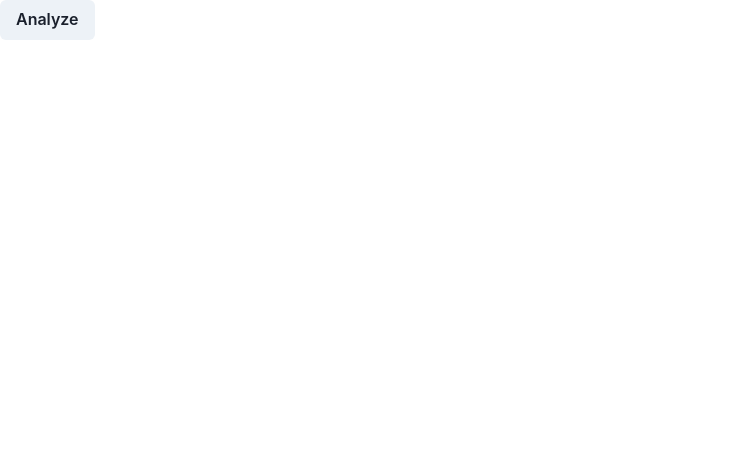
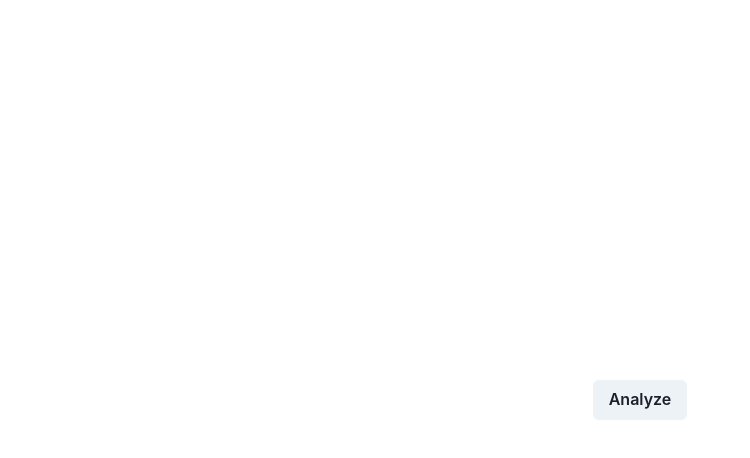
Before and after one commit to julyou/gitgoin, a React (Create React App) app in the folder frontend/: page /dashboard in a window 1280 px wide. Shown: the top 458 px of the page, without its empty margins (0-750 px from the left). Built offline with nearby package versions, Linux system fonts and the light colour scheme; a web font is replaced by a local one.

Commit message:
added api queries

```diff
--- a/frontend/package.json
+++ b/frontend/package.json
@@ -4,12 +4,18 @@
   "private": true,
   "dependencies": {
     "@chakra-ui/react": "^2.4.9",
+    "@fortawesome/fontawesome-svg-core": "^6.2.1",
+    "@fortawesome/free-regular-svg-icons": "^6.2.1",
+    "@fortawesome/free-solid-svg-icons": "^6.2.1",
+    "@fortawesome/react-fontawesome": "^0.2.0",
     "@testing-library/jest-dom": "^5.16.5",
     "@testing-library/react": "^13.4.0",
     "@testing-library/user-event": "^13.5.0",
     "axios": "^1.2.3",
+    "font-awesome": "^4.7.0",
     "react": "^18.2.0",
     "react-dom": "^18.2.0",
+    "react-icons": "^4.7.1",
     "react-router": "^6.7.0",
     "react-router-dom": "^6.7.0",
     "react-scripts": "5.0.1",
--- a/frontend/src/App.js
+++ b/frontend/src/App.js
@@ -3,6 +3,7 @@ import Login from './pages/Login'
 import Analyze from './components/Analyze'
 import Dashboard from './pages/Dashboard'
 import Poster from './components/Poster'
+import Topic from './components/Topic'
 
 import { Routes, Route, Navigate } from 'react-router-dom';
 
@@ -14,6 +15,7 @@ function App() {
       <Route path="analyze" element={<Analyze />} />
       <Route path="dashboard" element={<Dashboard />} />
       <Route path="poster" element={<Poster />} />
+      <Route path="topic" element={<Topic />} />
 
     </Routes>
   );
--- a/frontend/src/components/Poster.css
+++ b/frontend/src/components/Poster.css
@@ -2,7 +2,7 @@
 @import url('https://fonts.googleapis.com/css2?family=Roboto:wght@400;500&family=Rye&display=swap');
 
 body {
-    background-image: url("https://dimmageiras.github.io/101-computing-wanted-poster-css-task/images/wood.jpg");
+    /* background-image: url("https://dimmageiras.github.io/101-computing-wanted-poster-css-task/images/wood.jpg"); */
     background-repeat: repeat;
     background-size: cover;
     color: #5C4033;
@@ -23,7 +23,7 @@ main {
 h1 {
     color: #5C4033;
     font-family: "Rye";
-    font-size: 75px !important;
+    font-size: 60px !important;
     font-weight: normal;
 }
 
@@ -41,6 +41,26 @@ h2 {
     margin: .7rem auto .55rem auto;
 }
 
+.hr-line {
+    width: 80%;
+    position: center;
+    text-align: middle;
+    margin-left: 10%;
+    margin-right: 10%;
+    /* margin: 20px; */
+    border-bottom: 3px solid #5C4033;
+    /* transform: scaleX(5) scaleY(1); */
+}
+
+.hr-icon {
+    position: center;
+    top: 3px;
+}
+
+.topics {
+    position: center;
+}
+
 /*
 u {
     font-size: 2rem;
@@ -48,9 +68,6 @@ u {
     text-decoration-style: double;
 } */
 
-line {
-    width:
-}
 
 .poster {
     background-image: url("https://dimmageiras.github.io/101-computing-wanted-poster-css-task/images/parchment.jpg");
--- /dev/null
+++ b/frontend/src/components/Topic.js
@@ -0,0 +1,21 @@
+import { Flex, Badge } from '@chakra-ui/react';
+import { defineStyle, defineStyleConfig } from '@chakra-ui/react';
+
+const Topic = () => {
+    return (
+        <Flex>
+            <Badge color='brown'>
+                #TOPIC
+            </Badge>
+        </Flex >
+
+    );
+}
+
+const boxy = defineStyleConfig({
+    color: 'brown',
+})
+
+
+
+export default Topic;
--- a/frontend/src/components/poster.js
+++ b/frontend/src/components/poster.js
@@ -1,16 +1,22 @@
 import "./Poster.css"
+import Topic from "./Topic.js"
+import { FaGithub } from 'react-icons/fa'
 
 
-const Poster = () => {
+const Poster = (props) => {
     return (
         <div className="poster">
-        <div class="hr-line"></div>
-        <div class="hr-icon"><i class="material-icons">favorite</i></div>
-        <div class="hr-line"></div>
+            <div class="hr-line"></div>
+            <FaGithub />
             <h1 className="header-wanted">WANTED</h1>
+            <div class="hr-line"></div>
             <div className="repo" role="img" aria-label="repo-img"></div>
-            <p className="name">Repo name goes here</p>
+            <p className="name">{props.repoName}</p>
             <em>Categories</em>
+            {/* needs a dynamic list of components  */}
+            <div class="topics">
+                <Topic />
+            </div>
         </div>
     )
 }
--- a/frontend/src/pages/Dashboard.js
+++ b/frontend/src/pages/Dashboard.js
@@ -1,6 +1,6 @@
 import { React, useEffect } from 'react';
 
-import { Flex, Button } from '@chakra-ui/react'
+import { Flex, Button, Spinner, Text } from '@chakra-ui/react'
 
 import axios from 'axios'
 
@@ -9,7 +9,8 @@ import { useState } from 'react'
 const Dashboard = () => {
 
     const [token, setToken] = useState("")
-    const [username, setUsername] = useState("")
+    const [loading, setLoading] = useState(true)
+
 
     useEffect(() => {
         const params = new URLSearchParams(document.location.search);
@@ -17,29 +18,63 @@ const Dashboard = () => {
         setToken(token);
     }, [])
 
-    const handleClick = () => {
+    const handleClick = async () => {
+        setLoading(prev => !prev)
         const requestAuthConfig = { headers: { "Authorization": `token ${token}` } };
-        axios
-            .get('https://api.github.com/user', requestAuthConfig)
-            .then((res) => {
-                setUsername(res.data.login);
-                console.log(res);
-                console.log(res.data.login);
-                // res.login
-                    axios
-                    .get(`https://api.github.com/search/repositories\?q\=user:${username}`, requestAuthConfig)
-                    .then((response) => {
-                        console.log(response);
-                    })
-            })
+        const userReq = await axios.get('https://api.github.com/user', requestAuthConfig);
+        const repoReq = await axios.get(`https://api.github.com/user/repos`, requestAuthConfig);
+
+        const user = userReq.data;
+        const repos = repoReq.data;
+
+        console.log(user);
+        console.log(repos);
+
+        const desc = repos.map((item) => item.description ? item.description : "");
+        const readmes = [];
+        for (let i = 0; i < repos.length; ++i) {
+            if (repos[i].owner.login != user.login) {
+                continue;
+            } else {
+                try {
+                    const readme = await axios.get(`https://api.github.com/repos/${repos[i].owner.login}/${repos[i].name}/readme`, requestAuthConfig);
+                    console.log(window.atob(readme.data.content))
+                    readmes.push(window.atob(readme.data.content))
+                } catch (err) {
+                    console.log("Error: ", err);
+                }
+            }
+        }
+        // setTimeout(2500) // REMOVE THIS LATER
+        setLoading(prev => !prev)
+        console.log(desc)
+        // axios
+        //     .get('https://api.github.com/user', requestAuthConfig)
+        //     .then((res) => {
+        //         setUsername(res.data.login);
+        //         console.log(res);
+        //         // res.login
+        //             axios
+        //             .get(`https://api.github.com/search/repositories\?q\=user:${res.data.login}`, requestAuthConfig)
+        //             .then((response) => {
+        //                 console.log(response);
+        //             })
+        //     })
     }
 
     return (
-        <Flex>
-            <Button onClick={handleClick}>
-                Analyze
+        <Flex h="100vh" justify="center" align="center">
+            <Button onClick={handleClick} display="flex" gap="15px">
+                {loading ? <Text> Analyze </Text> :
+                    <Spinner
+                        thickness='4px'
+                        speed='0.65s'
+                        emptyColor='gray.200'
+                        color='blue.500'
+                        size='md'
+                    />
+                }
             </Button>
-            {token}
         </Flex>
 
 
--- a/frontend/src/pages/Login.js
+++ b/frontend/src/pages/Login.js
@@ -1,5 +1,6 @@
 import React from 'react';
-import { Flex, Box, Button } from '@chakra-ui/react'
+import { Flex, Box, Button, Text } from '@chakra-ui/react'
+import { FaGithub } from 'react-icons/fa'
 
 const Login = () => {
 
@@ -14,8 +15,11 @@ const Login = () => {
                     <Flex fontSize="24px">
                         Log In
                     </Flex>
-                    <Button onClick={getAuth}>
-                        Login with Github
+                    <Button onClick={getAuth} >
+                        <Flex gap="15px" justify="center" align="center">
+                            <FaGithub size={20}/>
+                            <Text> Login with Github </Text>
+                        </Flex>
                     </Button>
                 </Flex>
             </Box>
```
Also changed, not shown: 2 other files (tests, documents, lock files or other folders).
